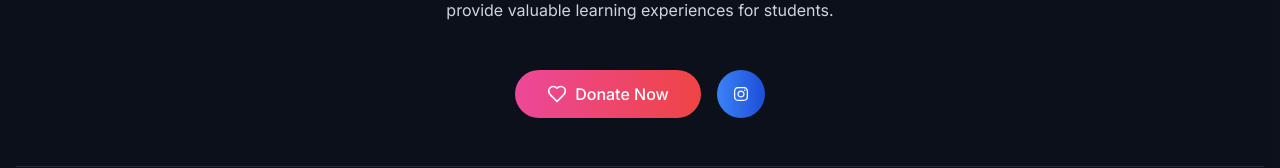
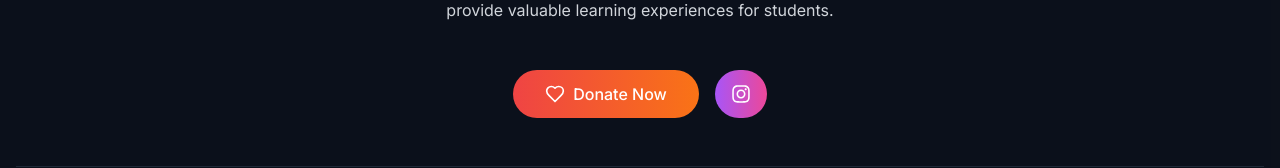
Before and after one commit to Sheel2007/EVCar-Website, a Next.js app: page /EVCar-Website/ in a window 1280 px wide. Shown: the part 2854-3022 px from the top of the page. Built offline with nearby package versions, Linux system fonts and the light colour scheme.

Commit message:
Tinker with button color

```diff
--- a/components/footer.tsx
+++ b/components/footer.tsx
@@ -18,7 +18,7 @@ export function Footer() {
               href="https://www.gofundme.com/f/help-acc-students-drive-innovation-forward"
               target="_blank"
               rel="noopener noreferrer"
-              className="px-8 py-3 bg-gradient-to-r from-pink-500 to-red-500 rounded-full text-white font-medium hover:shadow-lg hover:shadow-red-500/20 transition-all duration-300 flex items-center gap-2"
+              className="px-8 py-3 bg-gradient-to-r from-red-500 to-orange-500 rounded-full text-white font-medium hover:shadow-lg hover:shadow-red-500/20 transition-all duration-300 flex items-center gap-2"
             >
               <Heart className="w-5 h-5" /> Donate Now
             </Link>
@@ -27,9 +27,9 @@ export function Footer() {
               href="https://www.instagram.com/arcc_ev/"
               target="_blank"
               rel="noopener noreferrer"
-              className="px-4 py-2 bg-gradient-to-r from-blue-500 to-blue-700 rounded-full text-white font-medium hover:shadow-lg hover:shadow-blue-500/20 transition-all duration-300 flex items-center gap-2 text-sm"
+              className="px-4 py-2 bg-gradient-to-r from-purple-500 to-pink-500 rounded-full text-white font-medium hover:shadow-lg hover:shadow-purple-500/20 transition-all duration-300 flex items-center gap-2"
             >
-              <FaInstagram className="w-4 h-4" /> {/* Instagram icon */}
+              <FaInstagram className="w-5 h-5" /> {/* Instagram icon */}
             </Link>
           </div>
 
```
